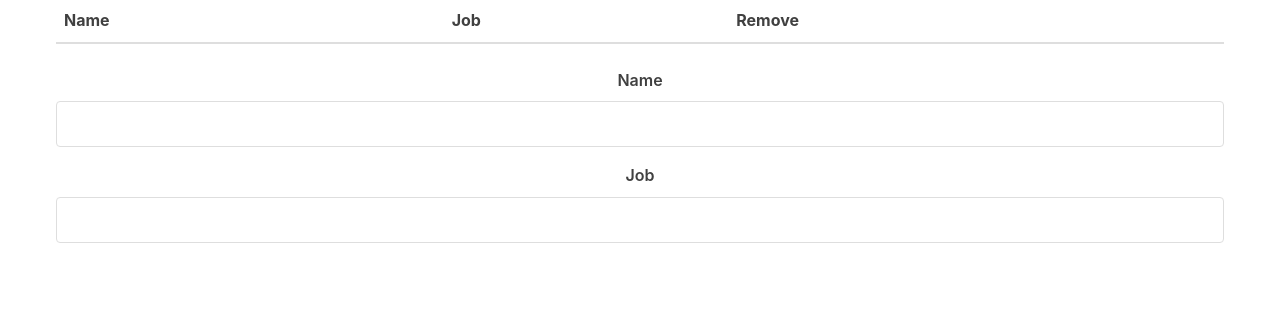
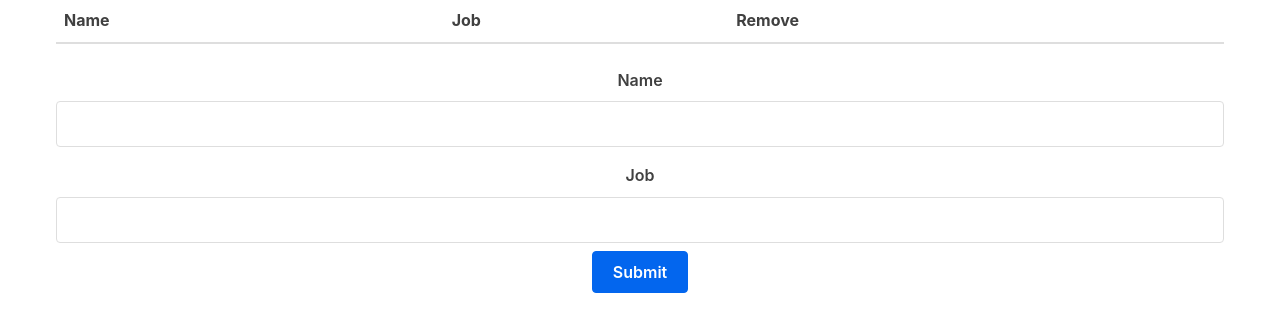
Before and after one commit to BenjaminKyamanywa/react_simple, a React (Create React App) app: page / in a window 1280 px wide. Shown: the top 332 px of the page. Built offline with nearby package versions, Linux system fonts and the light colour scheme.

Commit message:
add form functionality and update state with form data

```diff
--- a/src/App.js
+++ b/src/App.js
@@ -18,6 +18,10 @@
     })
   }
 
+  handleSubmit = (character) => {
+    this.setState({characters: [...this.state.characters, character]})
+  }
+
   render () {
     const {characters} = this.state
 
@@ -25,7 +29,7 @@
       <div className="App">
         <div className="container">
           <Table characterData = {characters} removeCharacter = {this.removeCharacter}/>
-          <Form />
+          <Form handleSubmit = {this.handleSubmit}/>
         </div>
       </div>
     );
--- a/src/Form.js
+++ b/src/Form.js
@@ -14,6 +14,11 @@
         this.setState({
             [name]: value
         })
+    }
+
+    submitForm = () => {
+        this.props.handleSubmit(this.state)
+        this.setState(this.initialState)
     }
 
     render() {
@@ -35,6 +40,7 @@
               id="job"
               value={job}
               onChange={this.handleChange} />
+            <input type="button" value="Submit" onClick={this.submitForm} />
           </form>
         );
       }
```
